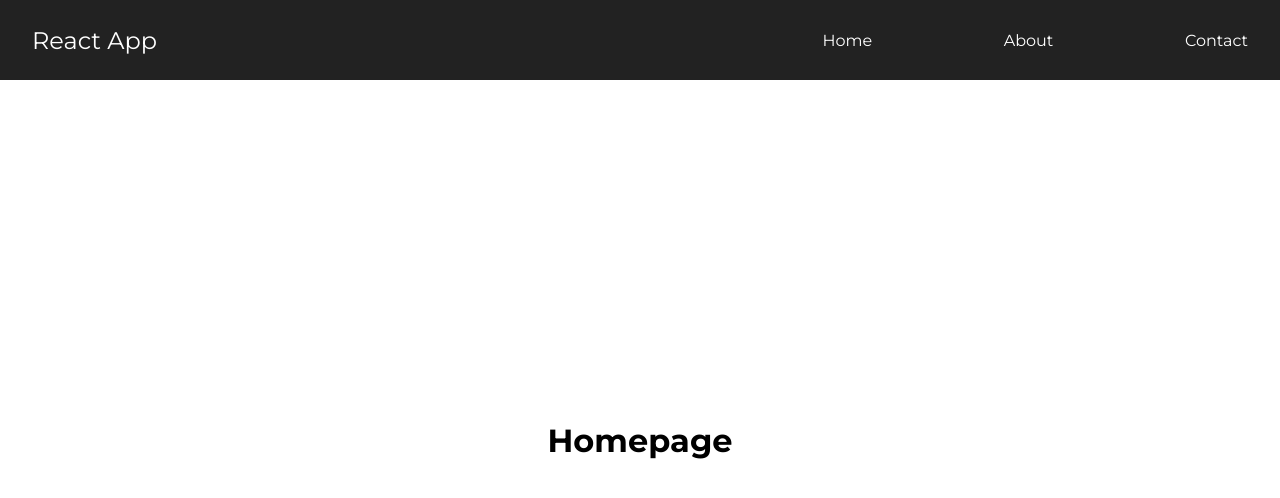
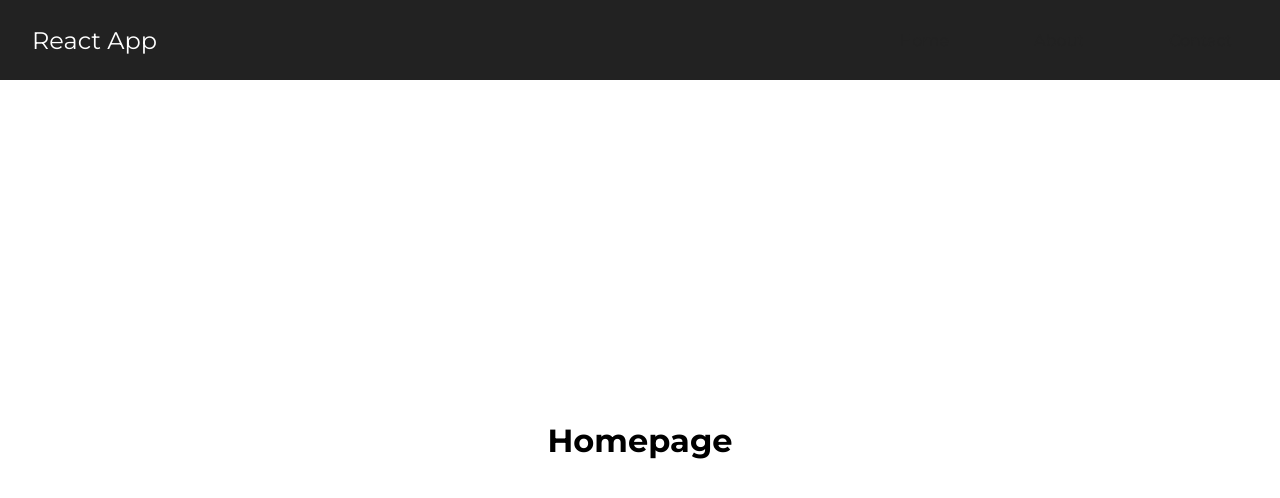
Before and after one commit to PetterFogel/react-app, a React (Create React App) app in the folder react-app/: page / in a window 1280 px wide. Shown: the top 498 px of the page. Built offline with nearby package versions, Linux system fonts and the light colour scheme.

Commit message:
Removed css and add material ui styling.

```diff
--- a/react-app/src/components/Header/Navigation.tsx
+++ b/react-app/src/components/Header/Navigation.tsx
@@ -1,47 +1,55 @@
-import React, { CSSProperties, useState } from 'react';
+import { useState } from 'react';
 import { Link } from 'react-router-dom';
 import { noDecoration } from '../../css/GeneralStyles';
-import "../../css/Header.css"
+import { useStyles } from '../../css/HeaderStyle';
 
 function Navigation() {
+    const classes = useStyles();
     const [showMenu, setShowMenu] = useState(false);
 
     const handleClick = () => {
         setShowMenu(!showMenu);
-        console.log(showMenu)
+    }
+
+    const handleMenu = () => {
+        setShowMenu(false)
     }
 
     return (
-        <nav>
+        <nav className={classes.navStyle}>
             <ul
-                className="nav-links"
+                className={classes.navLinksStyle}
                 style={{
-                   right: showMenu ? "0%" : "-50%"
+                    right: showMenu ? "0%" : "-100%"
                 }}
             >
-                <Link to="/" style={noDecoration}>
-                    <li style={navLinks}>Home</li>
+                <Link
+                    to="/" style={noDecoration}
+                    onClick={handleMenu}
+                >
+                    <li className={classes.liStyle}>Home</li>
                 </Link>
-                <Link to="/about" style={noDecoration}>
-                    <li style={navLinks}> About</li>
+                <Link
+                    to="/about" style={noDecoration}
+                    onClick={handleMenu}
+                >
+                    <li className={classes.liStyle}> About</li>
                 </Link>
-                <Link to="/contact" style={noDecoration}>
-                    <li style={navLinks}>Contact</li>
+                <Link
+                    to="/contact" style={noDecoration}
+                    onClick={handleMenu}
+                    >
+                    <li className={classes.liStyle}>Contact</li>
                 </Link>
             </ul>
             <div
-                className="burger-container"
+                className={classes.burgerContainer}
                 onClick={handleClick}>
-                <div></div>
-                <div></div>
-                <div></div>
+                <div className={classes.burgerBars}></div>
+                <div className={classes.burgerBars}></div>
             </div>
         </nav>
     )
 }
 
-const navLinks: CSSProperties = {
-    color: "#fff"
-}
-
-export default Navigation
+export default Navigation;
--- a/react-app/src/css/Header.css
+++ /dev/null
@@ -1,49 +0,0 @@
-/* === HEADER === */
-
-/* NAVIGATION */
-nav {
-    display: flex;
-    align-items: flex-end;
-    justify-content: flex-end;
-    width: 35%;
-    z-index: 100;
-}
-
-.nav-links {
-    display: flex;
-    justify-content: space-between;
-    list-style: none;
-    color: #fff;
-    width: 100%;
-}
-
-.burger-container {
-    display: none;
-    cursor: pointer;
-    align-self: flex-end;
-}
-
-.burger-container > div {
-    width: 2rem;
-    height: 0.2rem;
-    margin: 0.4rem;
-    background: #fff;
-}
-
-@media screen and (max-width: 1200px) {
-    .nav-links {
-        position: fixed;
-        right: 0;
-        top: 10vh;
-        height: 90vh;
-        background: #222;
-        flex-direction: column;
-        justify-content: space-around;
-        align-items: center;
-        width: 50%;
-        transition: all 600ms ease-in-out;
-    }
-    .burger-container {
-        display: block;
-    }
-}
--- /dev/null
+++ b/react-app/src/css/HeaderStyle.tsx
@@ -0,0 +1,66 @@
+import { createStyles, makeStyles, Theme } from "@material-ui/core";
+
+export const useStyles = makeStyles((theme: Theme) =>
+    createStyles({
+        /* === HEADER === */
+        /* === NAVIGATION === */
+        navStyle: {
+            display: "flex",
+            alignItems: "flex-end",
+            justifyContent: "flex-end",
+            width: "30%",
+            height: "100%",
+            zIndex: 100
+        },
+        navLinksStyle: {
+            display: "flex",
+            flexDirection: "row",
+            justifyContent: "space-between",
+            listStyle: "none",
+            width: "100%",
+            height: "100%",
+            [theme.breakpoints.down('md')]: {
+                position: "fixed",
+                right: 0,
+                top: "7vh",
+                height: "93vh",
+                flexDirection: "column",
+                justifyContent: "space-around",
+                alignItems: "center",
+                width: "50%",
+                transition: "all 600ms ease-in-out",
+                borderLeft: "1px solid #222",
+                background: "#fff"
+              },
+              [theme.breakpoints.down('sm')]: {
+                width: "100%",
+                right: "-100%"
+              }
+        },
+        liStyle: {
+            color: "#222",
+            height: "100%",
+            display: "flex",
+            alignItems: "center",
+            padding: "0rem 1rem",
+            '&:hover': {
+                borderBottom: "1px solid #222",
+            }
+        },
+        // Burger Menu
+        burgerContainer: {
+            display: "none",
+            cursor: "pointer",
+            alignSelf: "center",
+            [theme.breakpoints.down('md')]: {
+                display: "block"
+            }
+        },
+        burgerBars: {
+            width: "2.5rem",
+            height: "0.125rem",
+            margin: "0.4rem",
+            background: "#222"
+        },
+    }),
+);
```
